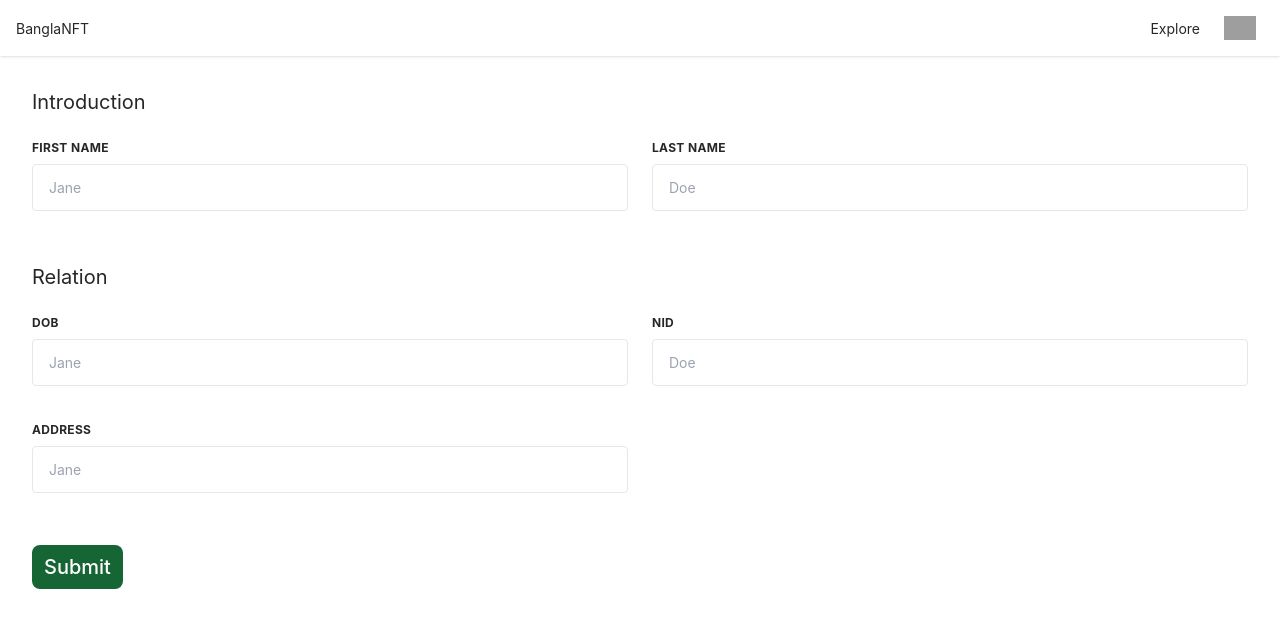
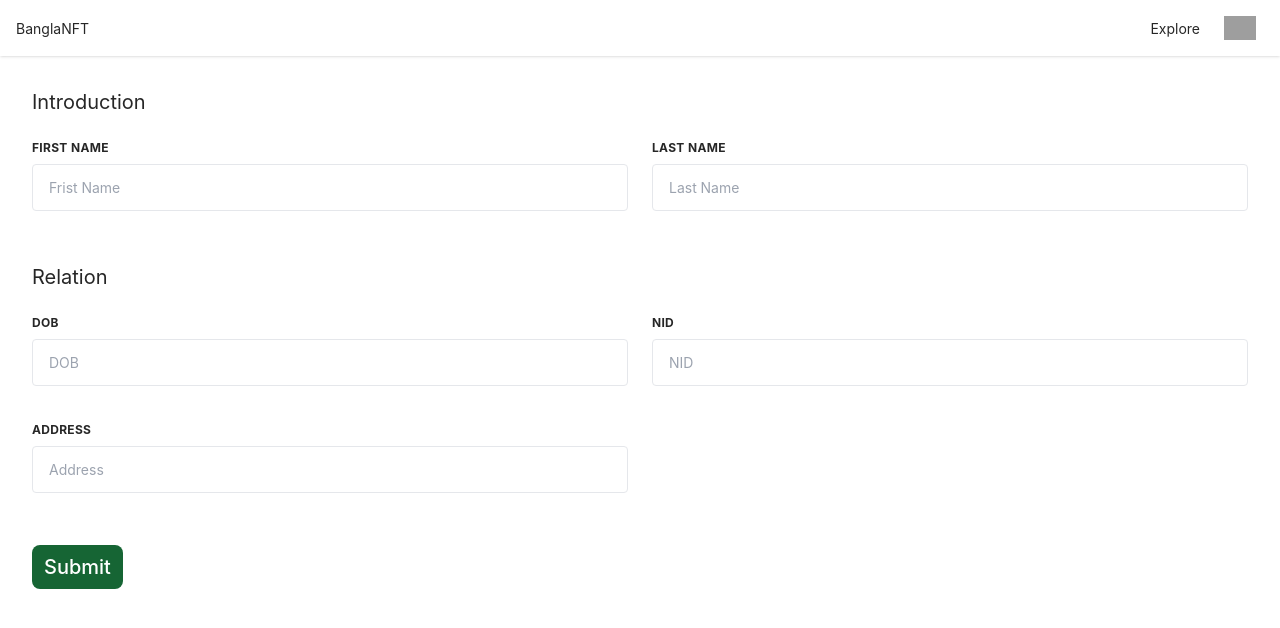
Before and after one commit to arn-ob/BanglaNFT, a Next.js app: page /registration in a window 1280 px wide. Shown: the top 628 px of the page. Built offline with nearby package versions, Linux system fonts and the light colour scheme; grey boxes are pictures that could not be loaded.

Commit message:
ssr implement

```diff
--- a/package.json
+++ b/package.json
@@ -2,7 +2,7 @@
   "name": "bangla-nft",
   "private": true,
   "scripts": {
-    "dev": "next dev",
+    "dev": "next dev -p 3001",
     "build": "next build",
     "start": "next start",
     "lint": "next lint"
--- /dev/null
+++ b/pages/api/create.js
@@ -0,0 +1,9 @@
+// Next.js API route support: https://nextjs.org/docs/api-routes/introduction
+
+import axios from "axios"
+
+export default async function handler(req, res) {
+    const _data = JSON.parse(req.body)
+    let data = await axios.post("http://localhost:3300/create", _data)
+    res.status(200).json(data.data)
+  }
--- /dev/null
+++ b/pages/api/list.js
@@ -0,0 +1,8 @@
+// Next.js API route support: https://nextjs.org/docs/api-routes/introduction
+
+import axios from "axios"
+
+export default async function handler(req, res) {
+    let data = await axios.post("http://localhost:3300/list")
+    res.status(200).json(data.data)
+  }
--- a/pages/explore.js
+++ b/pages/explore.js
@@ -14,7 +14,7 @@ export default function Explore() {
     }, [])
 
     const findUser = async () => {
-        let data = await axios.post("http://localhost:3300/list")
+        let data = await axios.post("/api/list")
         setTenets(data.data)
     }
 
--- a/pages/index.js
+++ b/pages/index.js
@@ -15,7 +15,7 @@ export default function Home() {
     }, [])
 
     const findUser = async () => {
-        let data = await axios.post("http://localhost:3300/list")
+        let data = await axios.post("/api/list")
         setTenets(data.data)
     }
 
--- a/pages/registration.js
+++ b/pages/registration.js
@@ -13,13 +13,18 @@ export default function Registration() {
 
 
     const handleSubmit = async () => {
-        await axios.post("http://localhost:3300/create", {
+
+        let _data = {
             fst_name: fstname,
             last_name: lastname,
             dob,
             nid,
             address,
-        })
+        }
+
+        _data = JSON.stringify(_data)
+
+        await axios.post("http://localhost:3300/create", _data)
 
         message.destroy()
         message.success("User Created")
@@ -40,13 +45,22 @@ export default function Registration() {
                             <label className="block uppercase tracking-wide text-grey-darker text-xs font-bold mb-2" for="grid-first-name">
                                 First Name
                             </label>
-                            <input onChange={(e) => setFstname(e.target.value)} className="appearance-none block w-full bg-grey-lighter text-grey-darker border border-red rounded py-3 px-4 mb-3" id="grid-first-name" type="text" placeholder="Jane" />
+                            <input
+                                onChange={(e) => setFstname(e.target.value)}
+                                className="appearance-none block w-full bg-grey-lighter text-grey-darker border border-red rounded py-3 px-4 mb-3" id="grid-first-name"
+                                type="text"
+                                placeholder="Frist Name" />
                         </div>
                         <div className="md:w-1/2 px-3">
                             <label className="block uppercase tracking-wide text-grey-darker text-xs font-bold mb-2" for="grid-last-name">
                                 Last Name
                             </label>
-                            <input onChange={(e) => setLastname(e.target.value)} className="appearance-none block w-full bg-grey-lighter text-grey-darker border border-grey-lighter rounded py-3 px-4" id="grid-last-name" type="text" placeholder="Doe" />
+                            <input
+                                onChange={(e) => setLastname(e.target.value)}
+                                className="appearance-none block w-full bg-grey-lighter text-grey-darker border border-grey-lighter rounded py-3 px-4" id="grid-last-name"
+                                type="text"
+                                placeholder="Last Name"
+                            />
                         </div>
                     </div>
                 </div>
@@ -58,14 +72,14 @@ export default function Registration() {
                             <label className="block uppercase tracking-wide text-grey-darker text-xs font-bold mb-2" for="grid-first-name">
                                 DOB
                             </label>
-                            <input onChange={(e) => setDob(e.target.value)} className="appearance-none block w-full bg-grey-lighter text-grey-darker border border-red rounded py-3 px-4 mb-3" id="grid-first-name" type="text" placeholder="Jane" />
+                            <input onChange={(e) => setDob(e.target.value)} className="appearance-none block w-full bg-grey-lighter text-grey-darker border border-red rounded py-3 px-4 mb-3" id="grid-first-name" type="text" placeholder="DOB" />
                         </div>
 
                         <div className="md:w-1/2 px-3">
                             <label className="block uppercase tracking-wide text-grey-darker text-xs font-bold mb-2" for="grid-last-name">
                                 NID
                             </label>
-                            <input onChange={(e) => setNid(e.target.value)} className="appearance-none block w-full bg-grey-lighter text-grey-darker border border-grey-lighter rounded py-3 px-4" id="grid-last-name" type="text" placeholder="Doe" />
+                            <input onChange={(e) => setNid(e.target.value)} className="appearance-none block w-full bg-grey-lighter text-grey-darker border border-grey-lighter rounded py-3 px-4" id="grid-last-name" type="text" placeholder="NID" />
                         </div>
                     </div>
                     <div className="-mx-3 md:flex mb-6">
@@ -73,7 +87,7 @@ export default function Registration() {
                             <label className="block uppercase tracking-wide text-grey-darker text-xs font-bold mb-2" for="grid-first-name">
                                 Address
                             </label>
-                            <input onChange={(e) => setAddress(e.target.value)} className="appearance-none block w-full bg-grey-lighter text-grey-darker border border-red rounded py-3 px-4 mb-3" id="grid-first-name" type="text" placeholder="Jane" />
+                            <input onChange={(e) => setAddress(e.target.value)} className="appearance-none block w-full bg-grey-lighter text-grey-darker border border-red rounded py-3 px-4 mb-3" id="grid-first-name" type="text" placeholder="Address" />
                         </div>
 
                     </div>
```
